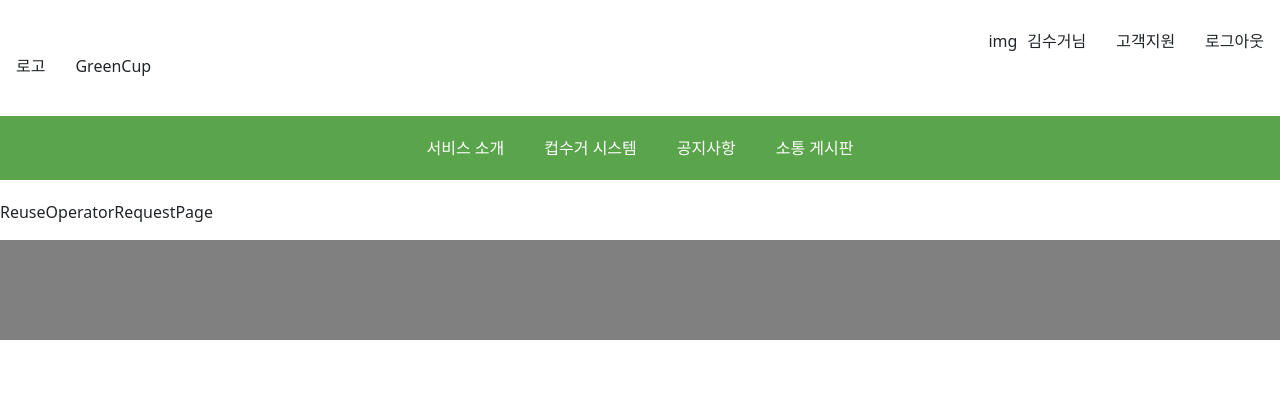
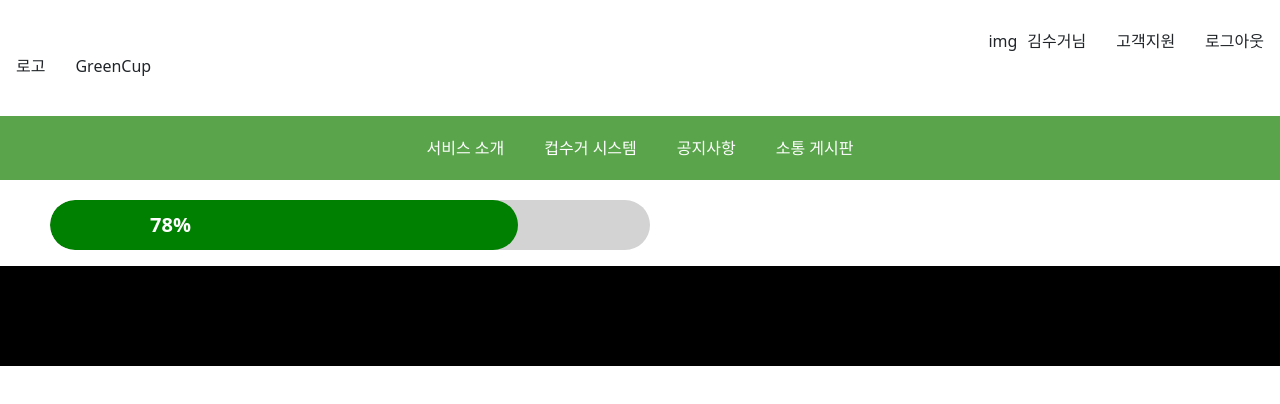
Before and after one commit to Eco-crew/greencup-frontend, a React (Vite) app in the folder greencup-fe/: page /reuse-operator/requests in a window 1280 px wide. Shown: the top 404 px of the page. Built offline with nearby package versions, Linux system fonts and the light colour scheme.

Commit message:
progress bar %에 따라 width 변경 구현

```diff
--- a/greencup-fe/src/components/footer/Footer.css
+++ b/greencup-fe/src/components/footer/Footer.css
@@ -6,5 +6,5 @@
   margin-top:16px;
   padding:16px 0px;
 
-  background-color: gray;
+  background-color: black;
 }
--- a/greencup-fe/src/components/reuse-operator/request/percentbar/PercentBar.css
+++ b/greencup-fe/src/components/reuse-operator/request/percentbar/PercentBar.css
@@ -0,0 +1,27 @@
+.progress{
+    width:600px;
+    height:50px;
+
+    border-radius:50px;
+}
+
+#progress_container{
+    background-color: lightgray;
+    margin-left:50px;
+}
+
+#progress_bar{
+    position:relative;
+    background-color: green;
+}
+
+.progress_text{
+    position:absolute;
+    top:10px;
+    left:100px;
+
+    color:white;
+    font-size: 20px;
+    font-weight: bold;
+    z-index:100;
+}
--- a/greencup-fe/src/components/reuse-operator/request/percentbar/PercentBar.jsx
+++ b/greencup-fe/src/components/reuse-operator/request/percentbar/PercentBar.jsx
@@ -1,9 +1,62 @@
-import './PercentBar.css';
+import { useEffect, useLayoutEffect, useRef, useState } from "react";
+
+import "./PercentBar.css";
 
 //수거현황 퍼센트바
-export default function PercentBar(){
-    return(
-        <>
-        </>
-    )
+//ReuseOperatorRequestPage에서 fetch로 받은 결과이다
+export default function PercentBar({ totalRequest, completedRequest }) {
+  //로그인한 수거지점장에게 온 전체 요청갯수
+  //const [totalRequest,setTotalRequest] = useState(0);
+  //로그인한 수거지점장이 완료한 요청갯수
+  //const [completedRequest,setCompletedRequest] = useState(0);
+
+  const containerRef = useRef(null);
+  const textRef = useRef(null);
+  //초록 프로그래스바의 width
+  const [progressWidth, setProgressWidth] = useState(0);
+  //퍼센트 텍스트 값
+  const [percent, setPercent] = useState(0);
+  //퍼센트 텍스트의 위치
+  const [textPosition, setTextPosition] = useState(0);
+
+  useEffect(() => {
+    //현재는 임의로 갯수들이 온다 가정하고 계산하여 넣어본다
+    let currentPercent = Math.floor((completedRequest / totalRequest) * 100);
+    console.log(currentPercent);
+    setPercent(currentPercent);
+
+    //getBoundingClientRect => dom의 실제 정보
+    const updateWidth = () => {
+      if (containerRef.current) {
+        let parentWidth = containerRef.current.getBoundingClientRect().width;
+        console.log(parentWidth);
+        console.log(Math.floor((parentWidth/100) * currentPercent));
+
+        setProgressWidth(Math.floor((parentWidth/100) * currentPercent));
+      }
+    };
+
+    updateWidth();
+    window.addEventListener("resize", updateWidth);
+    return () => window.removeEventListener("resize", updateWidth);
+
+    //depth 값 변경시
+    //이전 effect의 return 먼저 실행 (cleanup)
+    //그 다음 새 effect 본문 실행
+  }, [totalRequest, completedRequest]);
+
+  const progressBarStyle = (progressWidth) => ({
+    //px 단위임
+    width:progressWidth,
+  })
+
+  return (
+    <>
+      <div className="progress" id="progress_container" ref={containerRef}>
+        <div className="progress" id="progress_bar" style={progressBarStyle(progressWidth)}>
+          <div className="progress_text" ref={textRef}>{percent}%</div>
+        </div>
+      </div>
+    </>
+  );
 }
--- a/greencup-fe/src/pages/reuse-operator/request/ReuseOperatorRequestPage.jsx
+++ b/greencup-fe/src/pages/reuse-operator/request/ReuseOperatorRequestPage.jsx
@@ -1,11 +1,9 @@
 import './ReuseOperatorRequestPage.css';
-
+import PercentBar from '../../../components/reuse-operator/request/percentbar/PercentBar';
 export default function ReuseOperatorRequestPage(){
     return(
         <>
-        <div>
-            ReuseOperatorRequestPage
-        </div>
+        <PercentBar totalRequest={1000} completedRequest={780}/>
         </>
     );
 }
```
